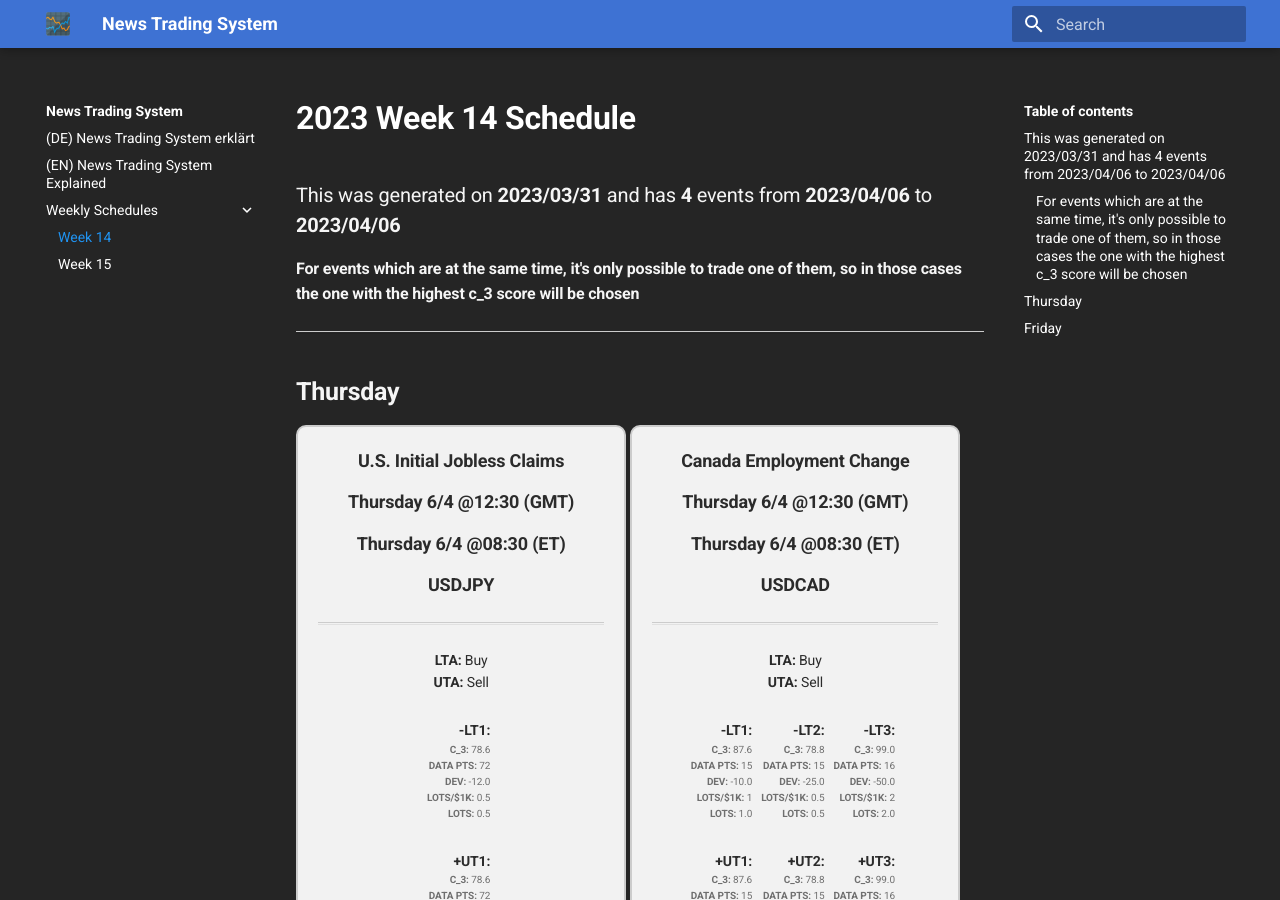
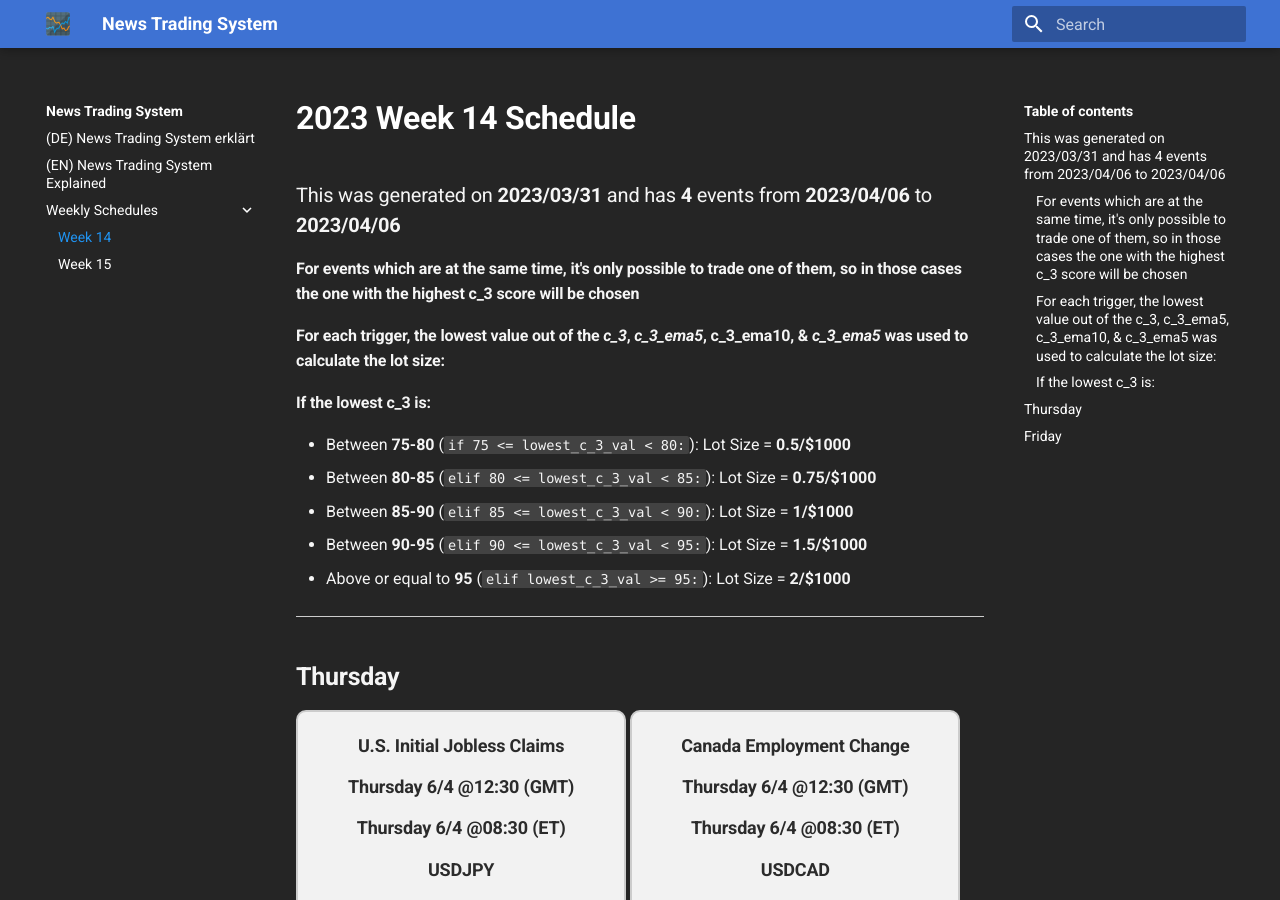
Before and after one commit to spliffli/news-trading-analyzer, an MkDocs documentation site: the page built from docs/weekly-schedules/week-14-schedule.md, in a window 1280 px wide and 900 px high. Built offline with MkDocs 1.6.1 and Material for MkDocs 9.7.7, drawn with Linux system fonts in a browser that asks for light colours; comment, search, counter and statistics services are not loaded.

Commit message:
updated docs

```diff
--- a/docs/weekly-schedules/week-14-schedule.md
+++ b/docs/weekly-schedules/week-14-schedule.md
@@ -4,6 +4,16 @@
 ### This was generated on **2023/03/31** and has **4** events from **2023/04/06** to **2023/04/06**
 
 #### For events which are at the same time, it's only possible to trade one of them, so in those cases the one with the highest c_3 score will be chosen
+
+#### For each trigger, the lowest value out of the ***c_3***, ***c_3_ema5***, **c_3_ema10**, & ***c_3_ema5*** was used to calculate the lot size:
+
+#### If the lowest c_3 is:
+
+- Between **75-80** (`if 75 <= lowest_c_3_val < 80:`): Lot Size = **0.5/$1000**
+- Between **80-85** (`elif 80 <= lowest_c_3_val < 85:`): Lot Size = **0.75/$1000**
+- Between **85-90** (`elif 85 <= lowest_c_3_val < 90:`): Lot Size = **1/$1000**
+- Between **90-95** (`elif 90 <= lowest_c_3_val < 95:`): Lot Size = **1.5/$1000**
+- Above or equal to **95** (`elif lowest_c_3_val >= 95:`): Lot Size = **2/$1000**
 
 --------
 
```
Also changed, not shown: docs/weekly-schedules/week-15-schedule.md (+9 -0 lines).
